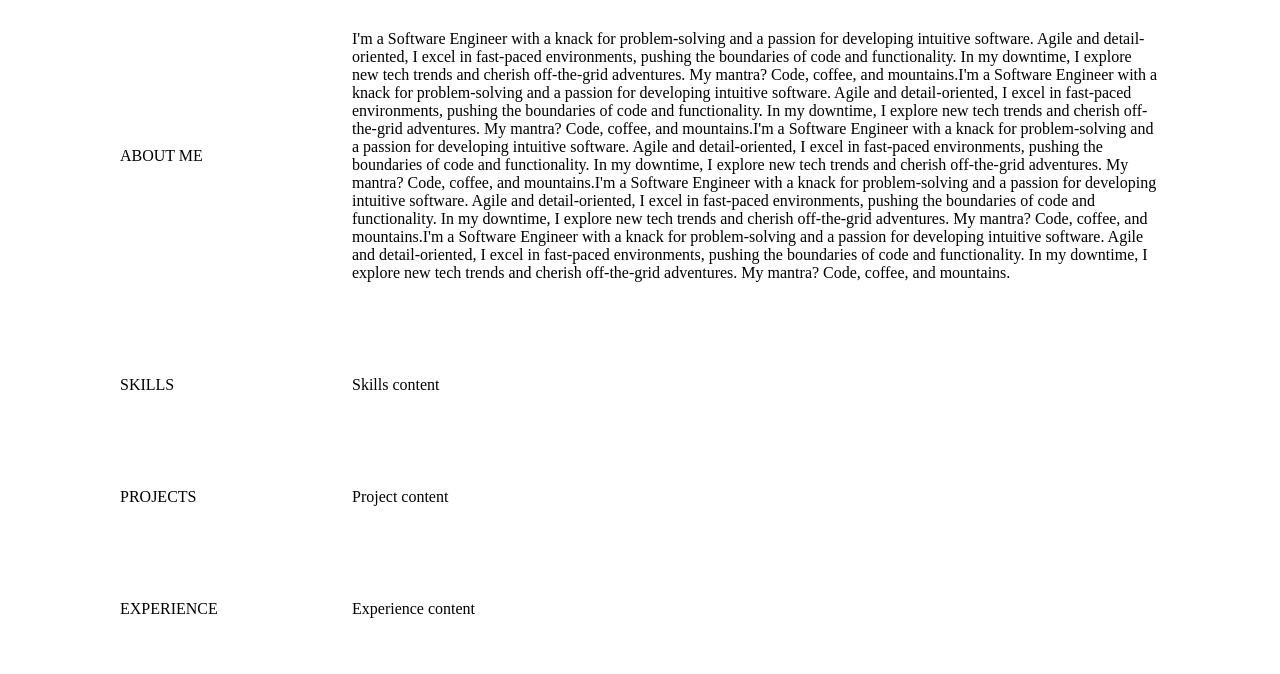
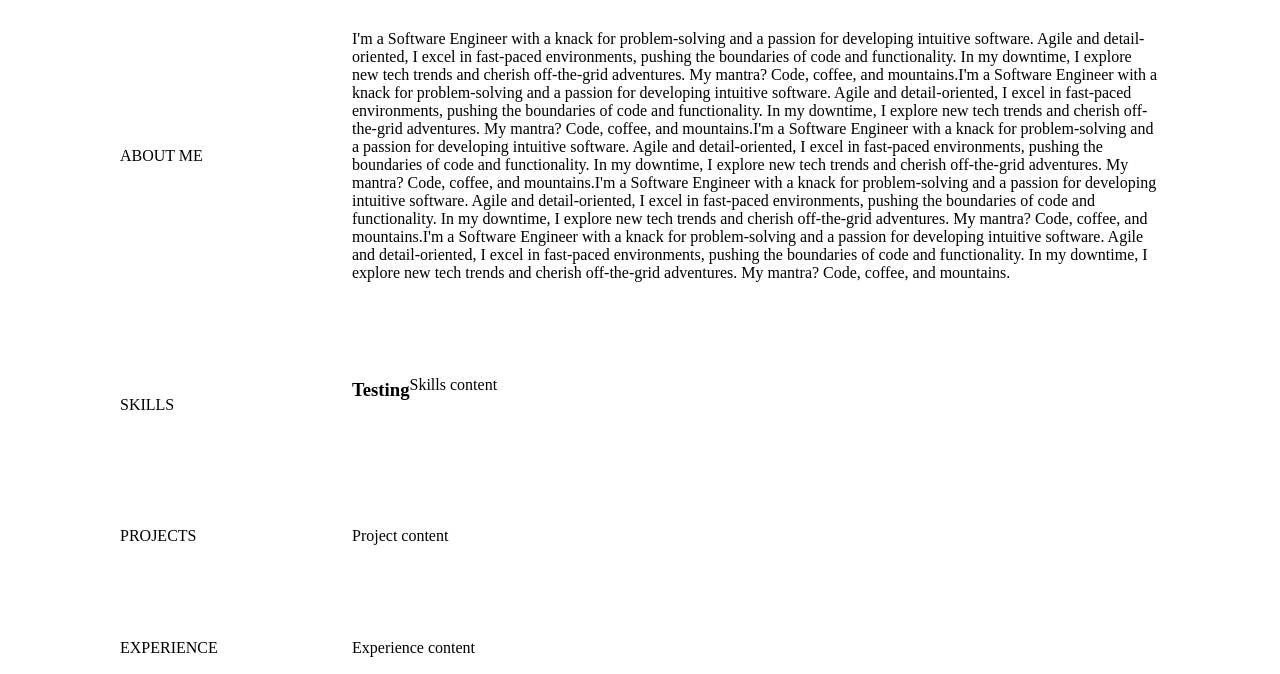
Before and after one commit to mako314/portfolio_site, a plain HTML site: page index.html in a window 1280 px wide. Shown: the part 426-1100 px from the top of the page. Drawn offline with Linux system fonts and the light colour scheme.

Commit message:
aligned items properly, skill testing

```diff
--- a/assets/css/main.css
+++ b/assets/css/main.css
@@ -32,6 +32,7 @@
   flex-direction: row; /* Set back to row to have header and content side by side */
   margin-bottom: 30px;
   align-items: stretch; /* Stretch child elements to the same height */
+  align-items: flex-start Aligned items appropriately, prior skills would not be
 }
 
 .header {
@@ -80,6 +81,7 @@ padding: 16px; /* Adds padding inside the container */
     margin-bottom: 20px;
 }
 
+
 .profile-image:hover {
     /* Scales the image to 105% when hovering */
     transform: scale(1.05);
--- a/index.html
+++ b/index.html
@@ -46,9 +46,15 @@
                 </div>
                 <div class="content-container">
                     <div class="content">
-                        <p>
-                           Skills content
-                        </p>
+                        <div class="skills">
+                            <h3>
+                                Testing
+                            </h3>
+                            <p>
+                                Skills content
+                             </p>
+                        </div>
+
                     </div>
                 </div>
             </div>
```
